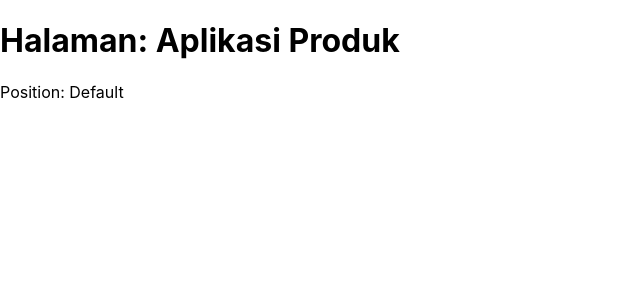
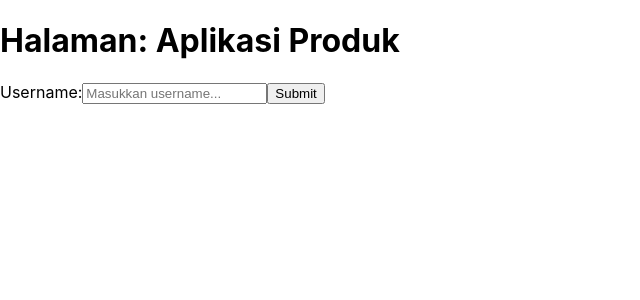
Before and after one commit to hydrocaeris/derakuma, a React (Create React App) app: page / in a window 1280 px wide. Shown: the top 300 px of the page, without its empty margins (0-640 px from the left). Built offline with nearby package versions, Linux system fonts and the light colour scheme.

Commit message:
Update App.js

```diff
--- a/src/App.js
+++ b/src/App.js
@@ -3,24 +3,34 @@ import React, { useState } from 'react';
 import { withTitle } from "./withTitle";
 
 const App = (props) => {
-  // Deklarasi dan inisialisasi state 'position' dengan nilai awal "Default"
-  const [position, setPosition] = useState("Default"); // deklarasi dan inisialisasi, local scope
+  // Deklarasi state untuk menyimpan value dari input username
+  const [username, setUsername] = useState(""); // deklarasi dan inisialisasi, local scope
 
-  // Fungsi untuk mengubah nilai 'position' saat mouse masuk (hover)
-  const handleMouseEnter = () => {
-    setPosition("Hovered"); // mengubah nilai position menjadi "Hovered"
+  // Fungsi untuk menangani perubahan pada input
+  const handleChange = (e) => {
+    setUsername(e.target.value); // mengubah state username sesuai dengan input user
   };
 
-  // Fungsi untuk mengembalikan nilai 'position' saat mouse keluar dari elemen
-  const handleMouseLeave = () => {
-    setPosition("Default"); // mengembalikan nilai position ke "Default"
+  // Fungsi untuk menangani submit form
+  const handleSubmit = (e) => {
+    e.preventDefault(); // mencegah form melakukan reload halaman
+    alert(`Username: ${username}`); // menampilkan alert dengan value username
   };
 
   return (
-    <div className="App" onMouseEnter={handleMouseEnter} onMouseLeave={handleMouseLeave}>
+    <div className="App">
       <h1>Halaman: {props.title}</h1>
-      {/* Menampilkan nilai variabel position */}
-      <p>Position: {position}</p>
+      <form onSubmit={handleSubmit}>
+        <label htmlFor="username">Username:</label>
+        <input
+          type="text"
+          id="username"
+          value={username}
+          onChange={handleChange}
+          placeholder="Masukkan username..."
+        />
+        <button type="submit">Submit</button>
+      </form>
     </div>
   );
 };
```
